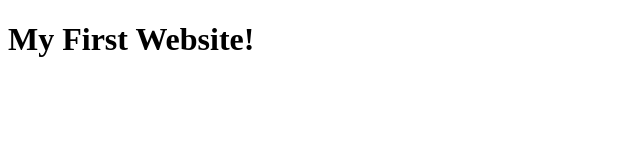
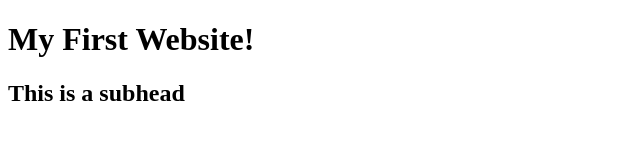
Before and after one commit to allysonnostrand/my-first-repo, a plain HTML site: page index.html in a window 1280 px wide. Shown: the whole page, without its empty margins (0-640 px from the left). Drawn offline with Linux system fonts and the light colour scheme.

Commit message:
added subhead

```diff
--- a/index.html
+++ b/index.html
@@ -3,6 +3,7 @@
     <head>
         <body>
             <h1>My First Website!</h1>
+            <h2>This is a subhead</h2>
         </body>
     </head>
 </html>
```
